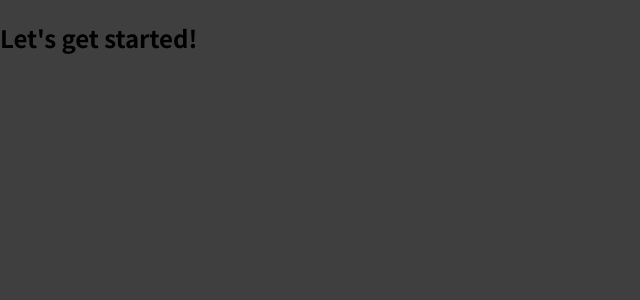
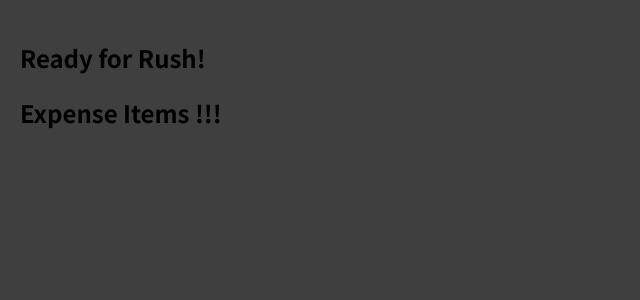
Before and after one commit to KalpitChandekar/setup-project, a JavaScript app: page / in a window 1280 px wide. Shown: the top 300 px of the page, without its empty margins (0-640 px from the left). Built offline with nearby package versions, Linux system fonts and the light colour scheme.

Commit message:
used expenseitem component in another component

```diff
--- a/src/App.js
+++ b/src/App.js
@@ -1,7 +1,10 @@
+import ExpenseItem from "./components/ExpenseItem";
+
 function App() {
   return (
     <div>
-      <h2>Let's get started!</h2>
+      <h2>Ready for Rush!</h2>
+      <ExpenseItem></ExpenseItem>
     </div>
   );
 }
--- /dev/null
+++ b/src/components/ExpenseItem.js
@@ -0,0 +1,10 @@
+function ExpenseItem (){
+    return (
+      <div>
+        <h2>Expense Items !!!</h2>
+      </div>
+    );
+
+}
+
+export default ExpenseItem;
--- a/src/index.css
+++ b/src/index.css
@@ -9,6 +9,7 @@ html {
 }
 
 body {
+  padding: 20px;
   margin: 0;
   background-color: #3f3f3f;
 }
```
